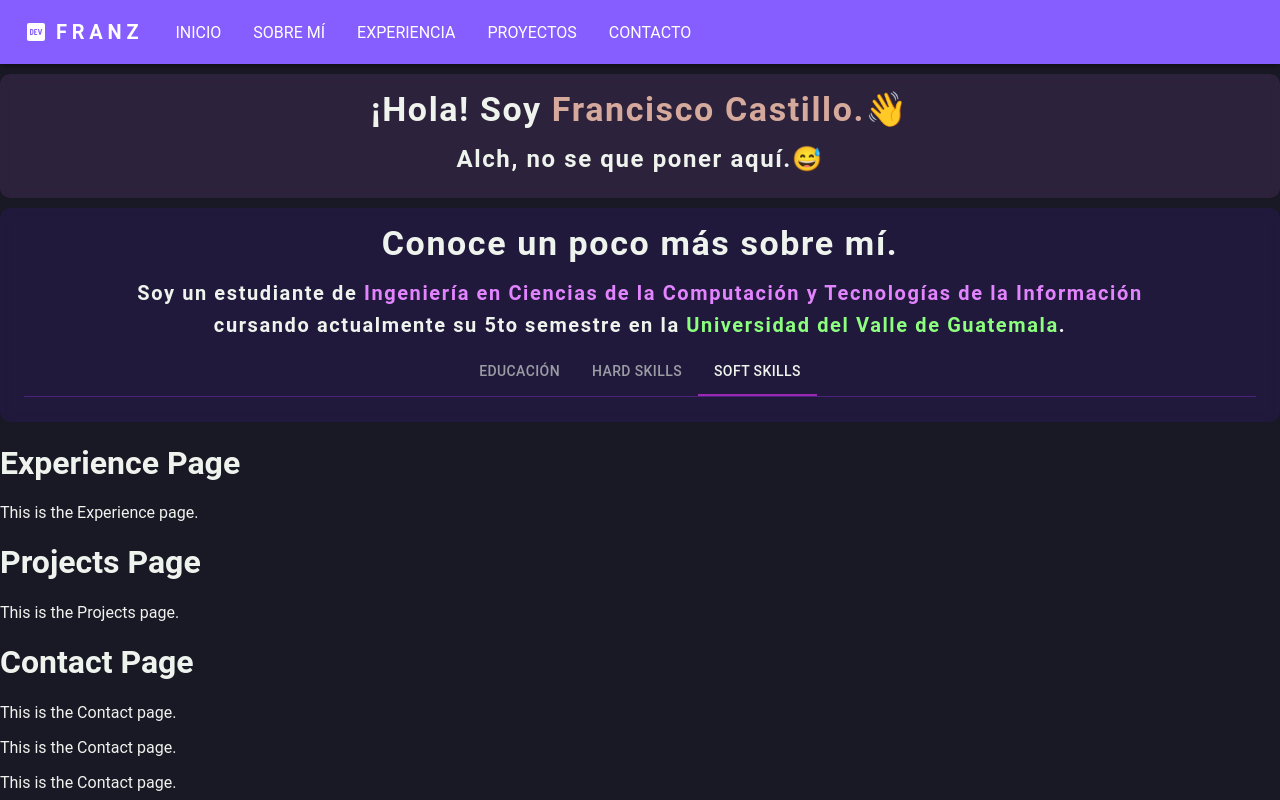
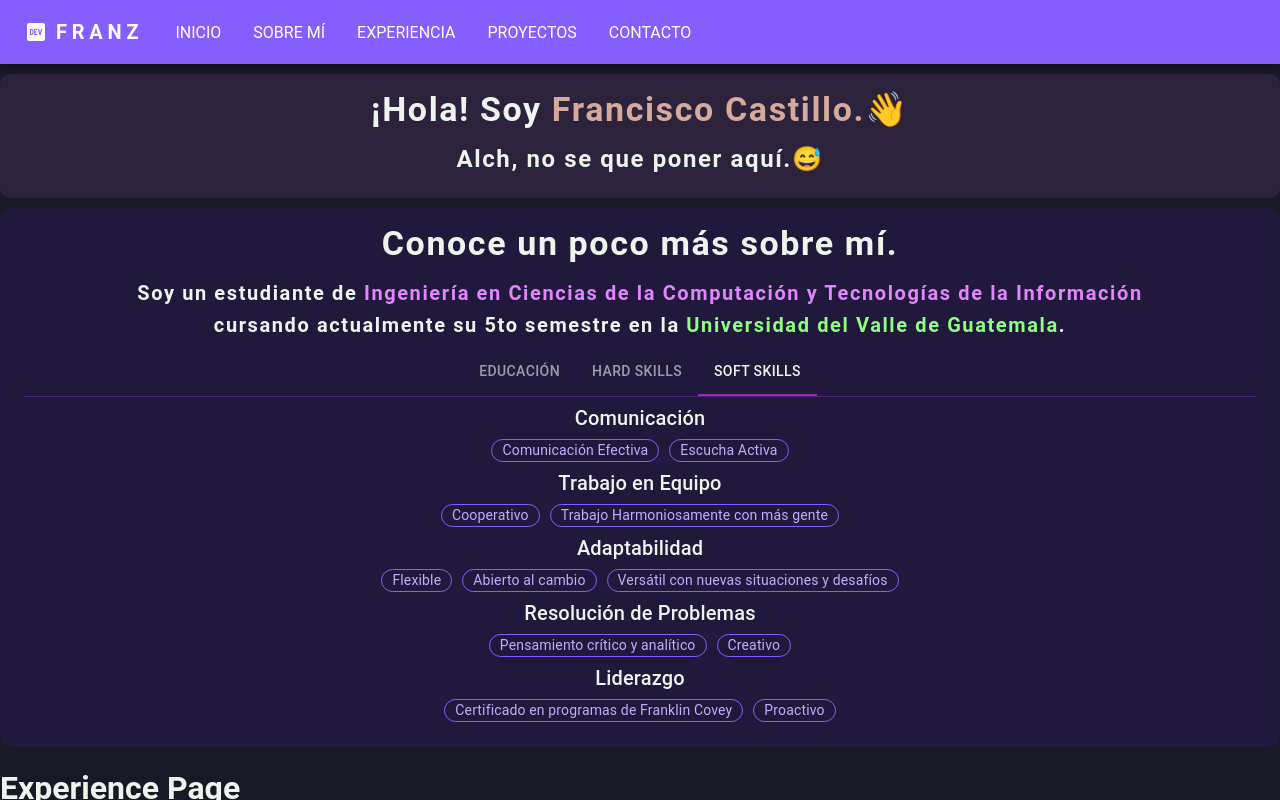
Before and after one commit to FranzCastillo/Portfolio, a React (Create React App) app: page / in a window 1280 px wide. Both pictures are taken after a click on the tab "SOFT SKILLS". Shown: the top 800 px of the page. Built offline with nearby package versions, Linux system fonts and the light colour scheme.

Commit message:
Soft Skills Implemented

```diff
--- a/src/components/AboutTabs/AboutTabs.js
+++ b/src/components/AboutTabs/AboutTabs.js
@@ -7,6 +7,7 @@ import Typography from '@mui/material/Typography';
 import Box from '@mui/material/Box';
 import EducationTimeline from "./Education/EducationTimeline";
 import SkillsAccordion from "./HardSkills/SkillsAccordion/SkillsAccordion";
+import SoftSkillsDisplay from "./SoftSkills/SoftSkillsDisplay";
 
 function TabPanel(props) {
     const {children, value, index, ...other} = props;
@@ -74,6 +75,7 @@ export default function AboutTabs() {
                 <SkillsAccordion />
             </TabPanel>
             <TabPanel value={value} index={2}>
+                <SoftSkillsDisplay  />
             </TabPanel>
         </Box>
     );
--- /dev/null
+++ b/src/components/AboutTabs/SoftSkills/Chip/Chip.js
@@ -0,0 +1,11 @@
+import "./Chip.scss";
+
+const Chip = ({skill}) => {
+    return (
+        <div className={"chip"}>
+            <p>{skill}</p>
+        </div>
+    );
+}
+
+export default Chip;
--- /dev/null
+++ b/src/components/AboutTabs/SoftSkills/Chip/Chip.scss
@@ -0,0 +1,23 @@
+@import "../../../../styles/Variables";
+
+.chip{
+  border-radius: 20px;
+  border: 1px solid $primary-color;
+  padding: 0 10px;
+  display: flex;
+  flex-direction: row;
+  width: fit-content;
+  margin: 5px;
+
+  .icon{
+    margin-right: 5px;
+    font-size: 20px;
+    color: $primary-color;
+  }
+
+  p{
+    margin: 0;
+    font-size: 14px;
+    color: #c2acff;
+  }
+}
--- /dev/null
+++ b/src/components/AboutTabs/SoftSkills/SoftSkillsDisplay.js
@@ -0,0 +1,76 @@
+import Typography from "@mui/material/Typography";
+import Box from "@mui/material/Box";
+import Chip from "./Chip/Chip";
+import Container from "@mui/material/Container";
+import "./SoftSkillsDisplay.scss"
+
+const SoftSkillsDisplay = () => {
+    return (
+        <Box sx={{width: '100%'}}>
+            <Container
+                maxWidth={"xl"}
+                sx={{
+                    display: 'flex',
+                    flexDirection: 'column',
+                    alignItems: 'center',
+                    justifyContent: 'center',
+                    }}
+            >
+                <Typography
+                    variant="h6"
+                    component="div"
+                >
+                    Comunicación
+                </Typography>
+                <div className={"chips-container"}>
+                    <Chip skill={"Comunicación Efectiva"} />
+                    <Chip skill={"Escucha Activa"} />
+                    {/*<Chip skill={"Transmisión de Ideas"} />*/}
+                </div>
+                <Typography
+                    variant="h6"
+                    component="div"
+                >
+                    Trabajo en Equipo
+                </Typography>
+                <div className={"chips-container"}>
+                    <Chip skill={"Cooperativo"} />
+                    <Chip skill={"Trabajo Harmoniosamente con más gente"} />
+                </div>
+                <Typography
+                    variant="h6"
+                    component="div"
+                >
+                    Adaptabilidad
+                </Typography>
+                <div className={"chips-container"}>
+                    <Chip skill={"Flexible"} />
+                    <Chip skill={"Abierto al cambio"} />
+                    <Chip skill={"Versátil con nuevas situaciones y desafíos"} />
+                </div>
+                <Typography
+                    variant="h6"
+                    component="div"
+                >
+                    Resolución de Problemas
+                </Typography>
+                <div className={"chips-container"}>
+                    <Chip skill={"Pensamiento crítico y analítico"} />
+                    <Chip skill={"Creativo"} />
+                </div>
+                <Typography
+                    variant="h6"
+                    component="div"
+                >
+                    Liderazgo
+                </Typography>
+                <div className={"chips-container"}>
+                    <Chip skill={"Certificado en programas de Franklin Covey"} />
+                    <Chip skill={"Proactivo"} />
+                </div>
+            </Container>
+        </Box>
+    );
+}
+
+export default SoftSkillsDisplay;
--- /dev/null
+++ b/src/components/AboutTabs/SoftSkills/SoftSkillsDisplay.scss
@@ -0,0 +1,5 @@
+.chips-container {
+  display: flex;
+  flex-direction: row;
+  flex-wrap: wrap;
+}
```
